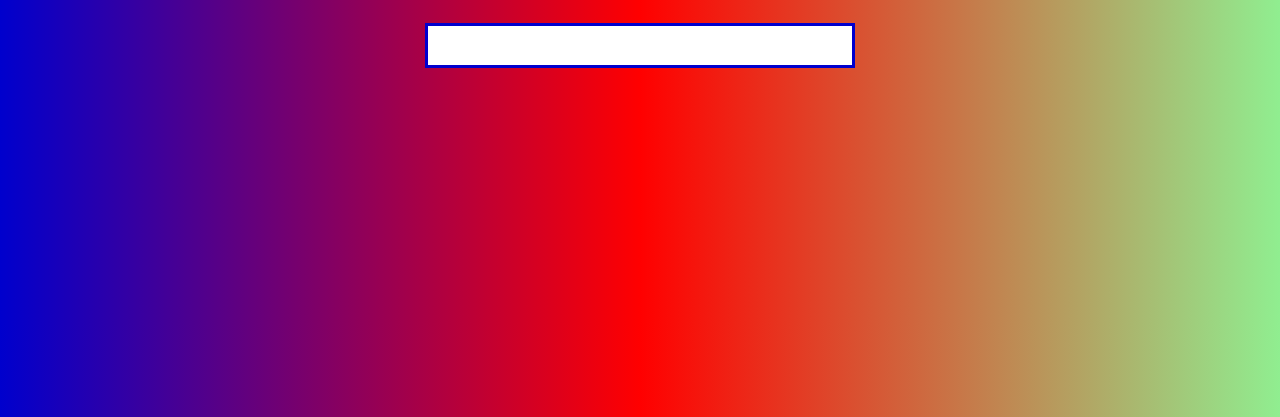
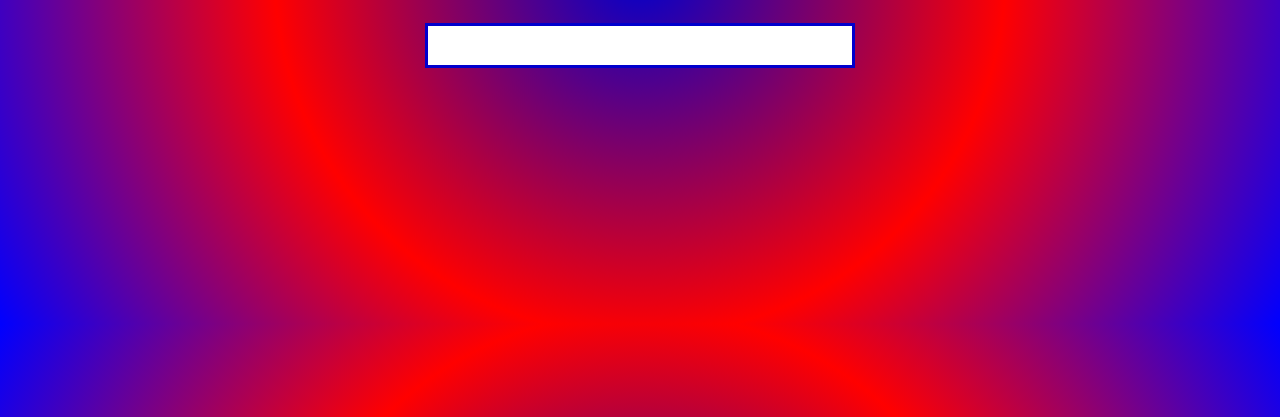
Before and after one commit to FACN3/Auto-Completer, a website: page Public/index.html in a window 1280 px wide. Shown: the part 383-800 px from the top of the page. Drawn offline with Linux system fonts and the light colour scheme; a web font is replaced by a local one.

Commit message:
Change gradient to radial

```diff
--- a/Public/style.css
+++ b/Public/style.css
@@ -5,7 +5,7 @@
 
 body{
   /*background-color: #0000cd;*/
-  background: linear-gradient(to right, #0000cd, red, lightgreen);
+  background: radial-gradient(circle, #0000cd, red, blue);
   text-align: center;
   padding-bottom: 20%;
 }
```
